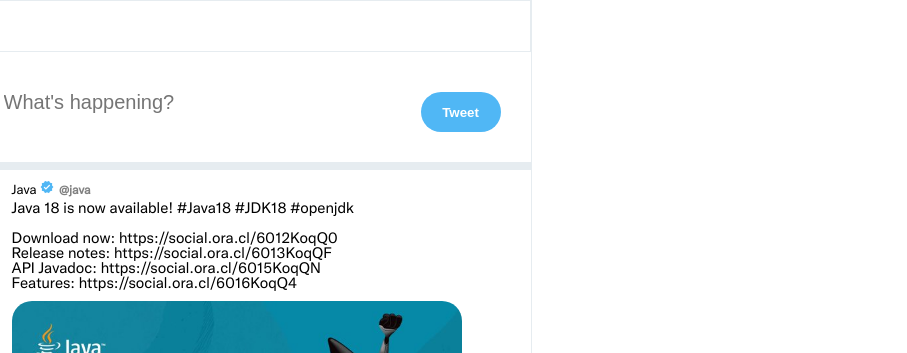
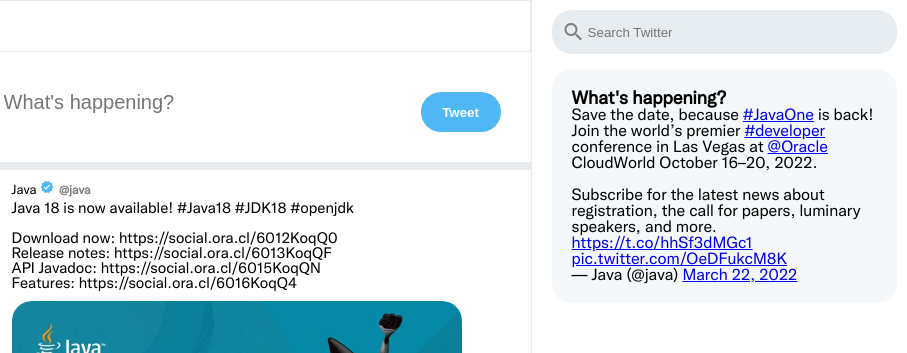
Before and after one commit to Sajith-Dilshan/Twitter-UI-clone-project, a website: page index.html in a window 1280 px wide. Shown: the top 353 px of the page, 373-1280 px from the left. Drawn offline with nearby package versions, Linux system fonts and the light colour scheme.

Commit message:
finalize aside element

```diff
--- a/css/style.css
+++ b/css/style.css
@@ -221,3 +221,43 @@
 .post_profile-image{
     padding: 20px;
 }
+
+
+/* == aside  */
+
+aside{
+    flex: 0.3;
+}
+
+.aside_input{
+    display: flex;
+    align-items: center;
+    background-color: var(--twitter-background-color);
+    padding: 10px;
+    border-radius: 20px;
+    margin-top: 10px;
+    margin-left: 20px;
+}
+
+.aside_input input{
+    border: none;
+    background-color: var(--twitter-background-color);
+    outline: none;
+}
+
+.aside_search-icon{
+    color: gray;
+}
+
+.aside_container{
+    margin-top: 15px;
+    margin-left: 20px;
+    padding: 20px;
+    background-color: #f5f8fa;
+    border-radius: 20px;
+}
+
+.aside_container h2{
+    font-size: 18px;
+    font-weight: 800;
+}
--- a/index.html
+++ b/index.html
@@ -223,6 +223,24 @@
     </main>
     <!-- main section end -->
 
+    <!-- aside element start -->
+    <aside>
+
+        <div class="aside_input">
+            <span class="material-icons aside_search-icon">search</span>
+            <input type="text" placeholder="Search Twitter">
+
+        </div>
+
+        <div class="aside_container">
+            <h2>What's happening?</h2>
+            <blockquote class="twitter-tweet"><p lang="en" dir="ltr">Save the date, because <a href="https://twitter.com/hashtag/JavaOne?src=hash&amp;ref_src=twsrc%5Etfw">#JavaOne</a> is back! Join the world’s premier <a href="https://twitter.com/hashtag/developer?src=hash&amp;ref_src=twsrc%5Etfw">#developer</a> conference in Las Vegas at <a href="https://twitter.com/Oracle?ref_src=twsrc%5Etfw">@Oracle</a> CloudWorld October 16–20, 2022.<br><br>Subscribe for the latest news about registration, the call for papers, luminary speakers, and more. <a href="https://t.co/hhSf3dMGc1">https://t.co/hhSf3dMGc1</a> <a href="https://t.co/OeDFukcM8K">pic.twitter.com/OeDFukcM8K</a></p>&mdash; Java (@java) <a href="https://twitter.com/java/status/1506310994112483328?ref_src=twsrc%5Etfw">March 22, 2022</a></blockquote> <script async src="https://platform.twitter.com/widgets.js" charset="utf-8"></script>
+
+        </div>
+
+    </aside>
+    <!-- aside element ends -->
+
 
 </body>
 </html>
```
